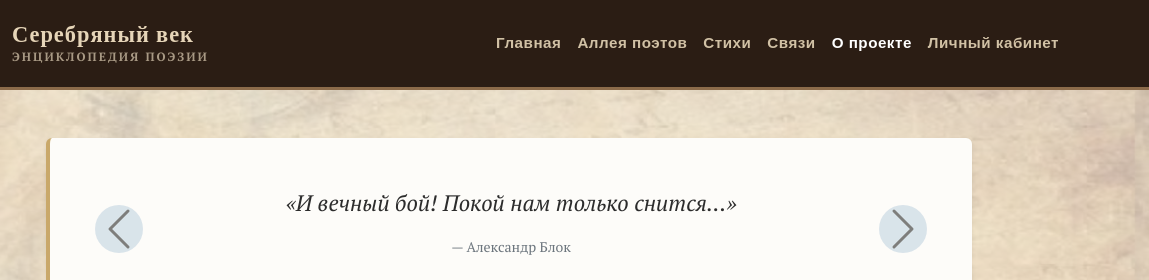
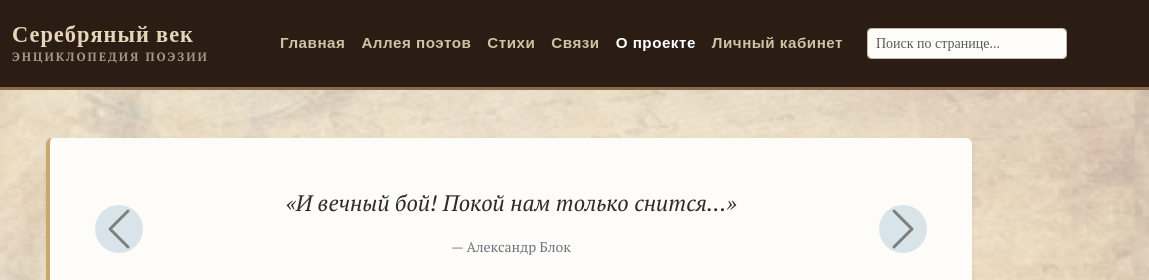
Before and after one commit to ITea-programmer/kr2-bootstrap-shop, a plain HTML site: page about_us.html in a window 1280 px wide. Shown: the top 280 px of the page, 131-1280 px from the left. Drawn offline with nearby package versions, Linux system fonts and the light colour scheme; a web font is replaced by a local one.

Commit message:
add: field of search on the other pages

```diff
--- a/about_us.html
+++ b/about_us.html
@@ -32,6 +32,10 @@
                     <li class="nav-item"><a class="nav-link" href="lk.html">Личный кабинет</a></li>
 
                 </ul>
+                               <!-- Поле локального поиска -->
+                <form class="d-flex ms-lg-3 mt-3 mt-lg-0" role="search" onsubmit="return false;">
+                    <input type="text" id="site-search" class="form-control form-control-sm" placeholder="Поиск по странице..." style="min-width: 200px; background-color: #fdfcf9; border-color: #c4b8a8;">
+                </form>
             </div>
         </div>
     </nav>
```
Also changed, not shown: alley_of_poets.html (+4 -0 lines), poems.html (+4 -0 lines), relationships.html (+4 -0 lines).
